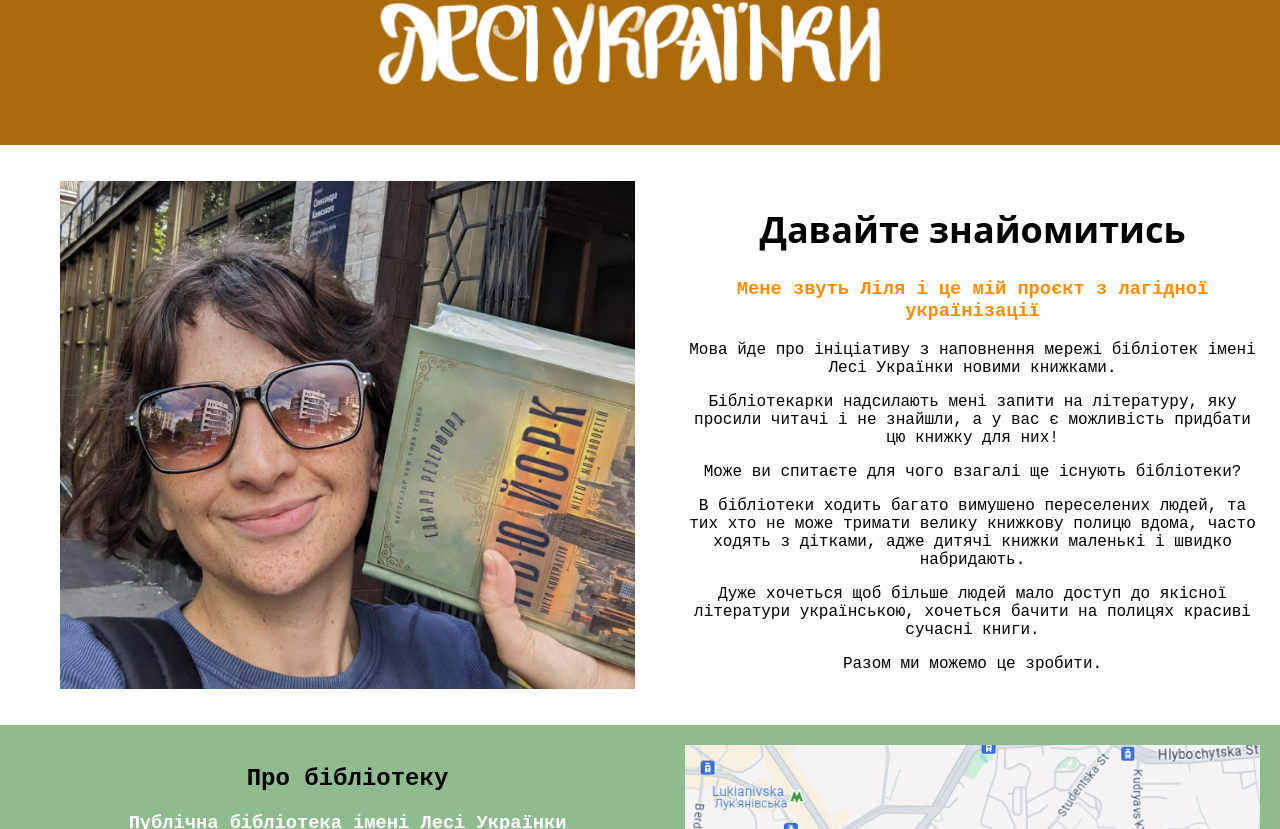
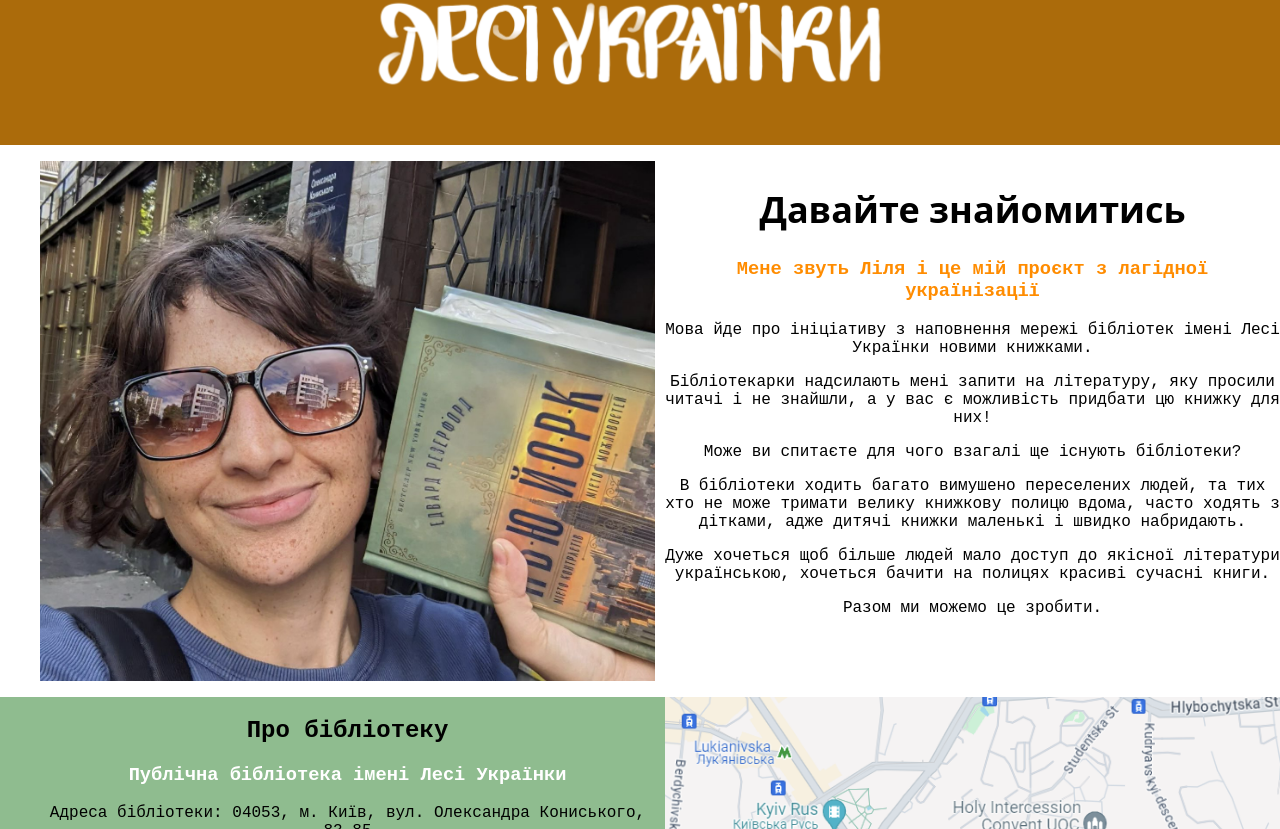
Before and after one commit to shkaburka/books-for-library, a React (Create React App) app: page / in a window 1280 px wide. Shown: the part 431-1260 px from the top of the page. Built offline with nearby package versions, Linux system fonts and the light colour scheme.

Commit message:
visual tweaks

```diff
--- a/src/App.css
+++ b/src/App.css
@@ -39,9 +39,9 @@ a:hover {
 .box {
   flex: 1;
   min-width: 200px; /* Adjust as needed */
-  padding: 20px;
+  /* padding: 20px; */
   text-align: center;
-  border: 1px transparent white;
+  border: 2px transparent white;
   width: 90%; /* 50% of the parent container's width */
   height: auto; /* Maintain aspect ratio */
 }
```
